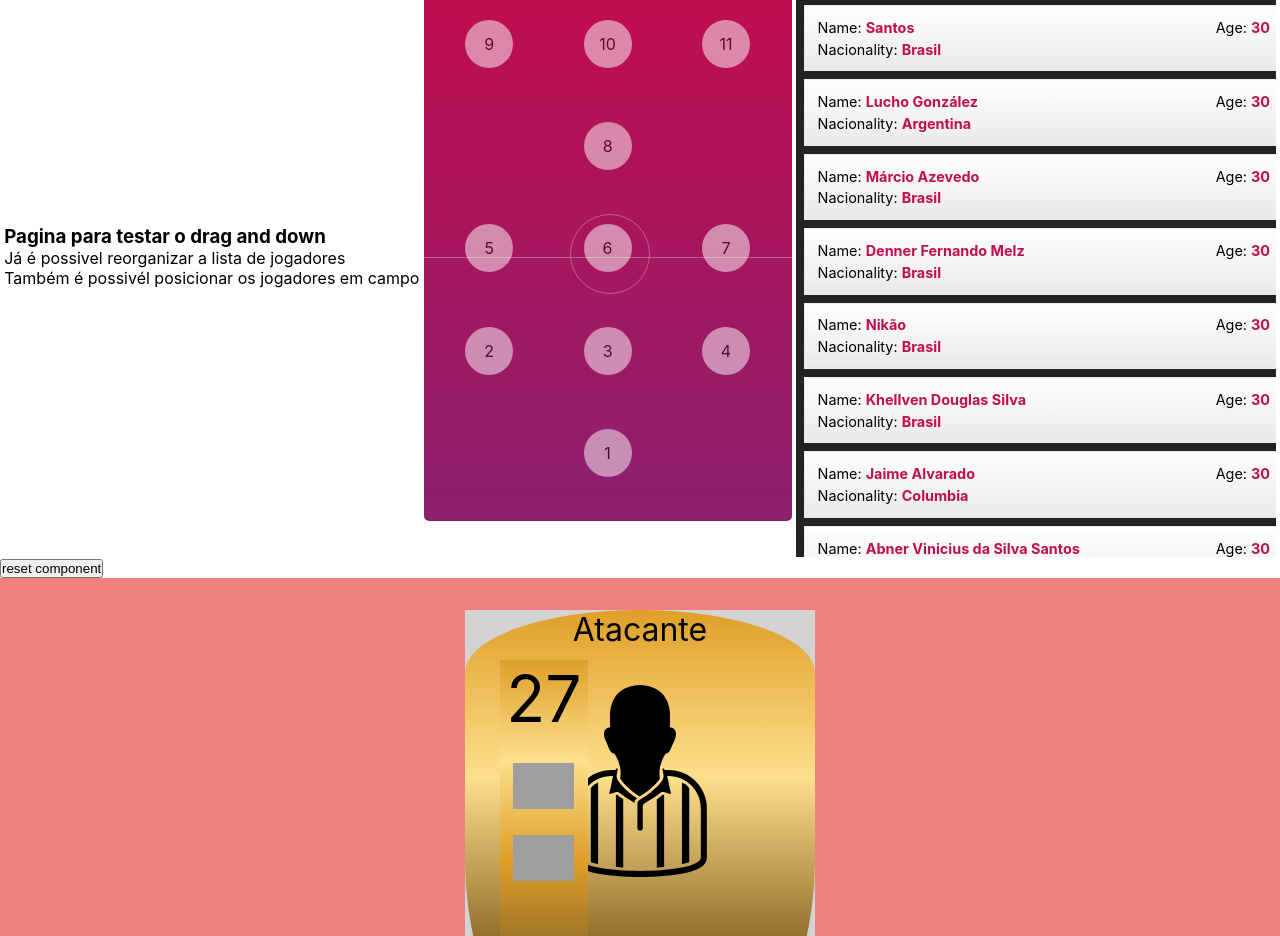
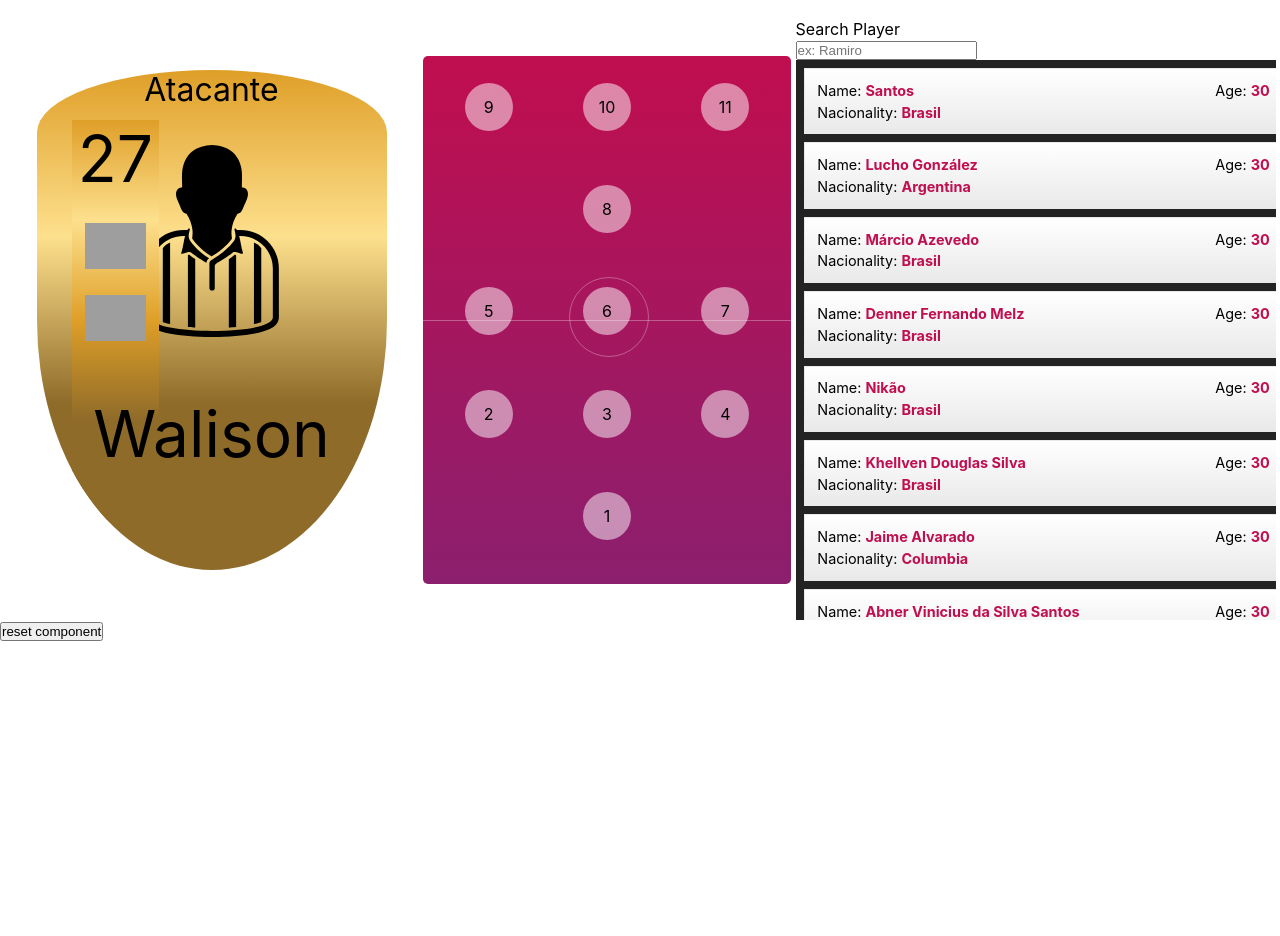
Before and after one commit to Wtheodoro/squad-management, a React (Create React App) app: page /test in a window 1280 px wide. Shown: the part 76-1012 px from the top of the page. After the commit the page ends 800 px from the top, so only its background shows below. Built offline with nearby package versions, Linux system fonts and the light colour scheme; grey boxes are pictures that could not be loaded.

Commit message:
page test

```diff
--- a/src/components/CreateTeamSet/ConfigureSquad/formations/3-4-3Draggable/styles.ts
+++ b/src/components/CreateTeamSet/ConfigureSquad/formations/3-4-3Draggable/styles.ts
@@ -10,8 +10,7 @@ export const Container = styled.div`
         width: 3rem;
         height: 3rem;
         border-radius: 50%;
-        background-color: #FFF;
-        opacity: 0.5;
+        background-color: rgba(255, 255, 255, .5);
 
         display: flex;
         justify-content: center;
@@ -35,8 +34,8 @@ export const Container = styled.div`
         width: 130%;
         height: 130%;
         border-radius: 50%;
-        background-color: #FFF;
-
+        background-color: white;
+        opacity: 1;
         display: flex;
         justify-content: center;
         align-items: center
--- a/src/components/CreateTeamSet/PlayerCard/styles.ts
+++ b/src/components/CreateTeamSet/PlayerCard/styles.ts
@@ -4,7 +4,6 @@ export const Container = styled.div`
     width: 21.875rem;
     height: 31.25rem;
     margin: 2rem;
-    background-color: lightgrey;
     position: relative;
     z-index: 1;
     overflow: hidden;
--- a/src/pages/TEST/index.tsx
+++ b/src/pages/TEST/index.tsx
@@ -125,13 +125,15 @@ const TEST = () => {
 
   return (
     <>
+    <div className="warning">
+      <h3>Pagina para testar o drag and down</h3>
+      <p>Já é possivel reorganizar a lista de jogadores</p>
+      <p>Também é possivél posicionar os jogadores em campo</p>
+    </div>
+
     <Container>
-      <div className="warning">
-        <h3>Pagina para testar o drag and down</h3>
-        <p>Já é possivel reorganizar a lista de jogadores</p>
-        <p>Também é possivél posicionar os jogadores em campo</p>
-      </div>
 
+    <PlayerCard />
 
       <DragDropContext onDragEnd={handleOnDragEnd}>
         <div className="field">
@@ -166,16 +168,9 @@ const TEST = () => {
         </div>
       </DragDropContext>
 
-
-
     </Container>
     <button onClick={() => setReset(reset+1)}>reset component</button>
-
-    <Canvas>
-                <PlayerCard />
-    </Canvas>
-
-      </>
+    </>
   )
 }
 
```
